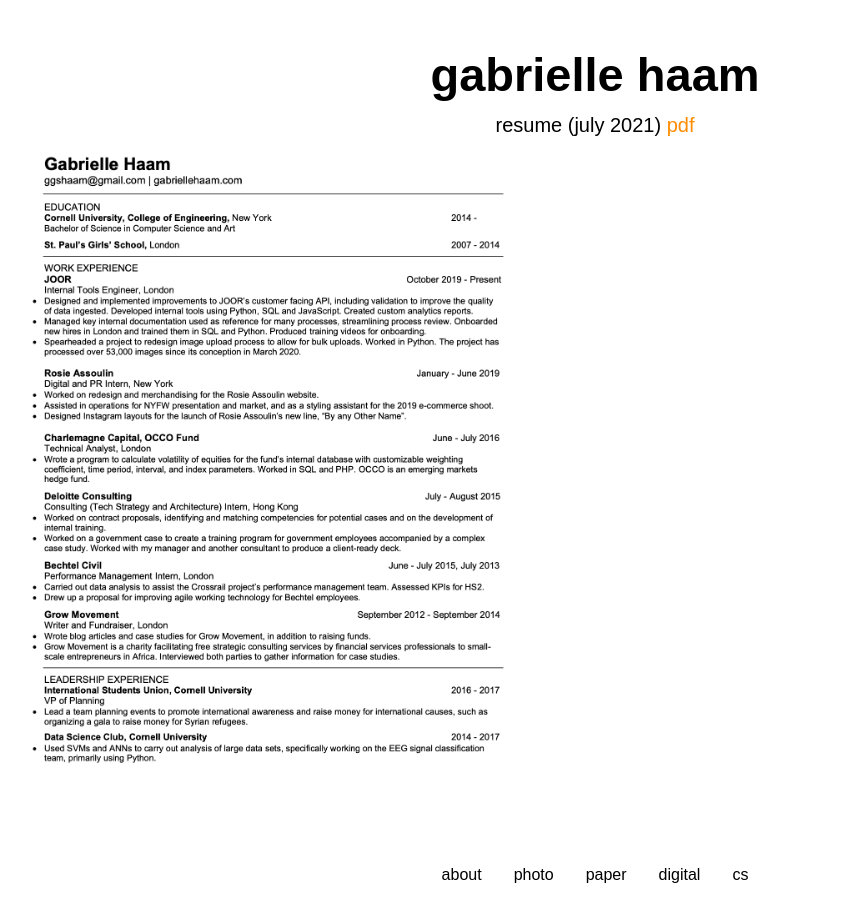
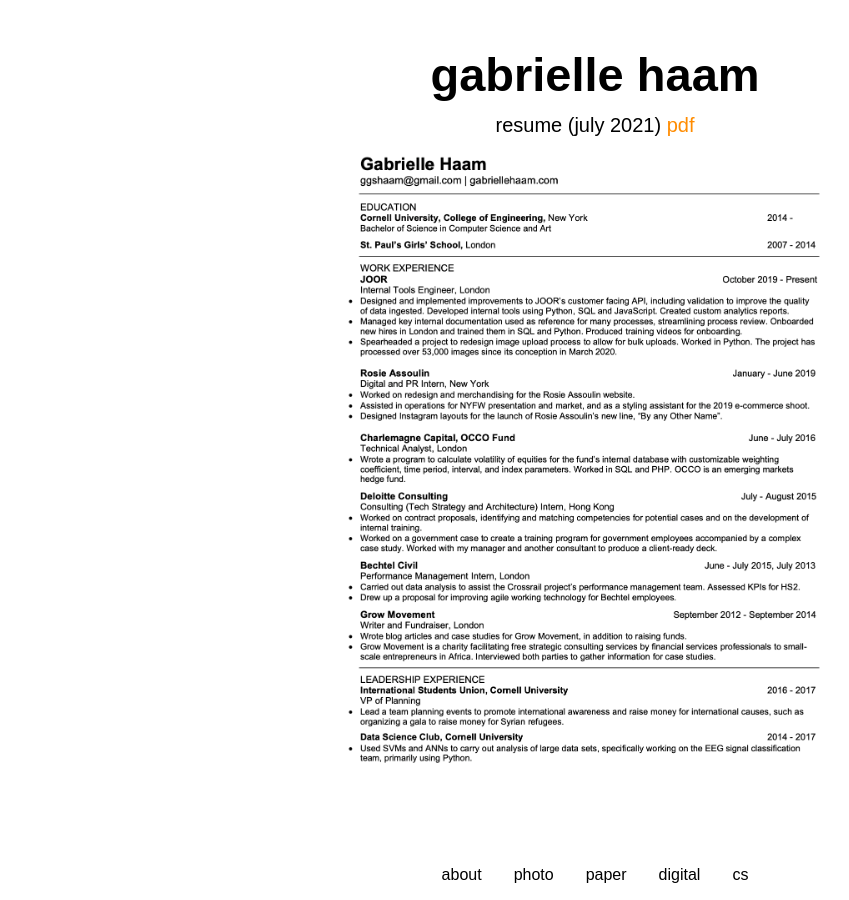
Before and after one commit to gabriellehaam/gabriellehaam.github.io, a Jekyll site: the page built from assets/resume.html, in a window 1280 px wide. Shown: the whole page, without its empty margins (53-902 px from the left). Built offline with Jekyll 4.4.1, drawn with Linux system fonts in a browser that asks for light colours.

Commit message:
Update resume.html

```diff
--- a/assets/resume.html
+++ b/assets/resume.html
@@ -12,6 +12,10 @@
     max-height: 30%;
 /*     height: auto; */
     padding: 50px;
+    display: block;
+    margin-left: auto;
+    margin-right: auto;
+    width: 70%;
   }
 </style>
 
```
